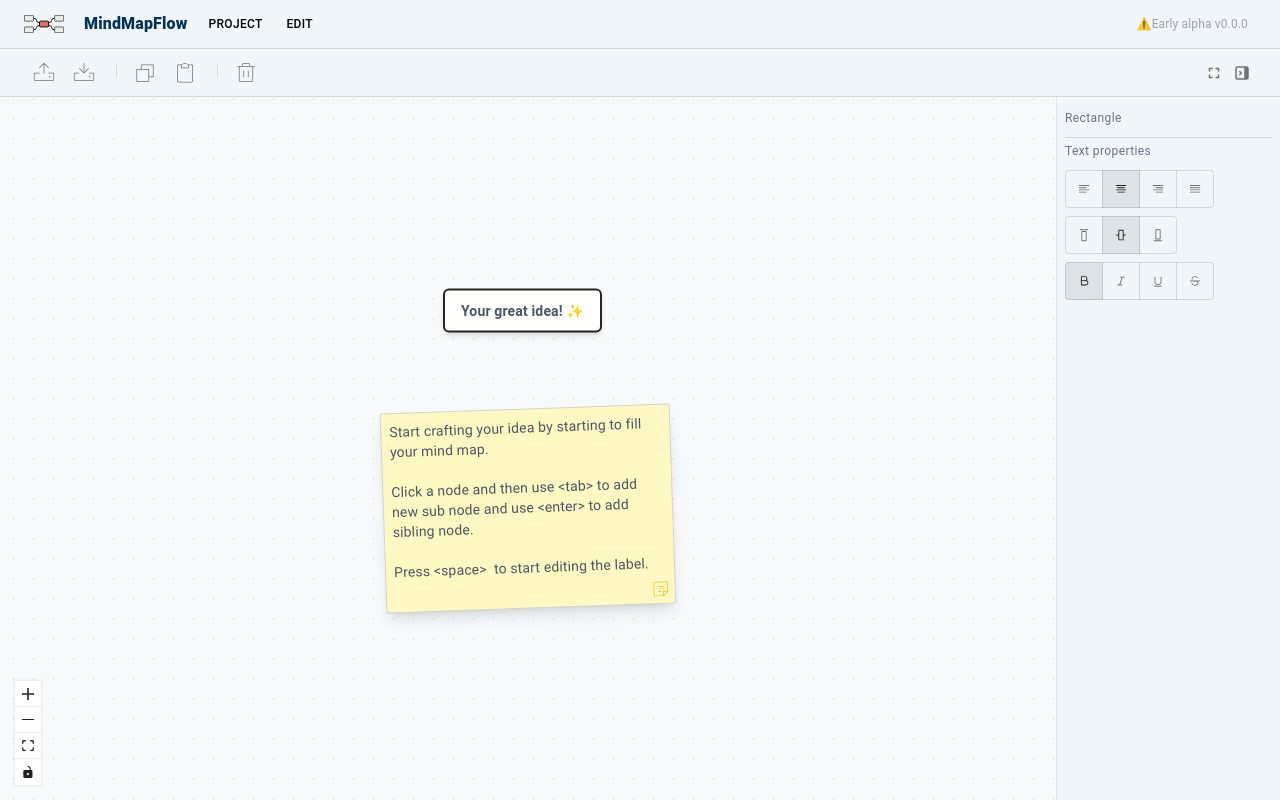
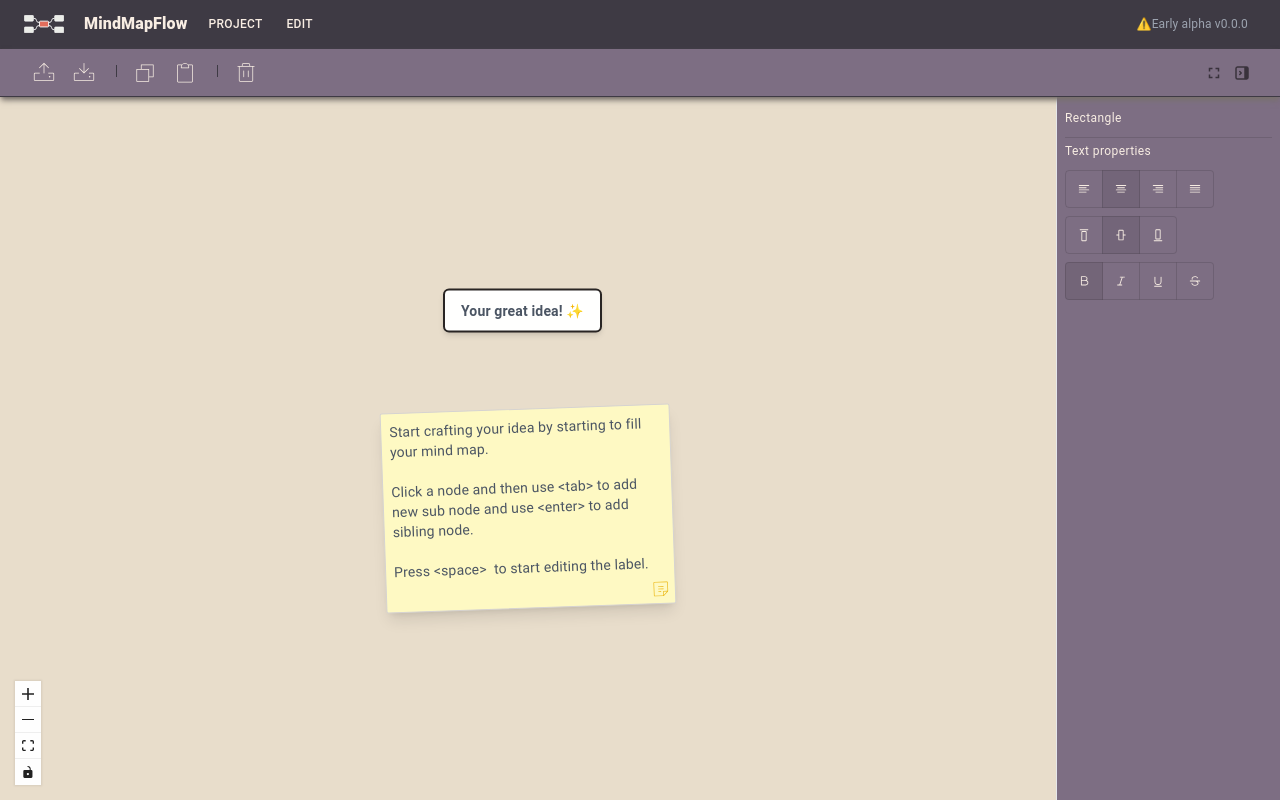
Before and after one commit to tlaukkanen/mindmapflow, a Next.js app: page /editor in a window 1280 px wide. Built offline with nearby package versions, Linux system fonts and the light colour scheme.

Commit message:
Add new mindmap flow images, update background colors, and refine navbar and toolbar styles

```diff
--- a/src/app/(home)/page.tsx
+++ b/src/app/(home)/page.tsx
@@ -25,7 +25,7 @@ export default function Home() {
             alt="Diagram"
             className="object-contain w-full h-fit "
             height={962}
-            src="/screens/screely-2025-01-18.png"
+            src="/home/mindmapflow_2025-01-24.png"
             width={1382}
           />
         </div>
--- a/src/components/editor/canvas.tsx
+++ b/src/components/editor/canvas.tsx
@@ -272,11 +272,11 @@ export default function Canvas({
         disableKeyboardA11y={true}
       >
         <Background
-          color="#aaaaaa"
+          color="#E8DDCB"
           gap={20}
           id="2"
           lineWidth={0.2}
-          variant={BackgroundVariant.Dots}
+          variant={BackgroundVariant.Lines}
         />
         <Controls />
       </ReactFlow>
--- a/src/components/editor/menubar.tsx
+++ b/src/components/editor/menubar.tsx
@@ -100,12 +100,12 @@ export const Menubar = ({
   return (
     <>
       <AppBar
-        className="bg-menuBar-background text-panels-text border-b border-solid border-0 border-panels-border shadow-none"
+        className="bg-menuBar-background shadow-stone-800 shadow-md text-panels-text border-b border-solid border-0 border-panels-border"
         elevation={0}
         position="sticky"
       >
         <MUIToolbar
-          className="bg-panels-background border-b  border-b-panels-border text-black"
+          className="bg-menuBar-background border-b  border-b-panels-border text-menuBar-text"
           variant="dense"
         >
           <Box
@@ -125,11 +125,11 @@ export const Menubar = ({
                 alt="Logo"
                 className="w-10 h-6 object-contain"
                 height={24}
-                src="/mindmapflow_icon.svg"
+                src="/mindmapflow_icon_white.svg"
                 width={32}
               />
               <Box width={12} />
-              <Typography className="font-extrabold">MindMapFlow</Typography>
+              <Typography className="font-extrabold text-menuBar-text">MindMapFlow</Typography>
             </Link>
             <div className="flex gap-0">
               <Button
--- a/src/components/editor/properties-panel.tsx
+++ b/src/components/editor/properties-panel.tsx
@@ -174,10 +174,10 @@ const PropertiesPanel = forwardRef<PropertiesPanelHandle, PropertiesPanelProps>(
     };
 
     return (
-      <div className="w-max-56 w-56 h-full border-solid border-0 border-l border-gray-200 p-0 bg-panels-background flex flex-col">
+      <div className="w-max-56 w-56 [&_button]:text-fallLight text-fallLight h-full border-solid border-0 border-l border-gray-200 p-0 bg-panels-background flex flex-col">
         <div className="overflow-y-auto flex-1">
           <div className="p-2 border-b border-gray-200 space-y-2">
-            <Typography className="text-gray-500" variant="caption">
+            <Typography variant="caption">
               {selectedNode
                 ? selectedNode.data.resourceType
                 : selectedEdge
@@ -227,25 +227,6 @@ const PropertiesPanel = forwardRef<PropertiesPanelHandle, PropertiesPanelProps>(
                 value={selectedEdge.label || ""}
                 onChange={(e) => onEdgeLabelChange(e.target.value)}
               />
-            )}
-
-            {skuOptions.length > 0 && selectedNode && (
-              <FormControl fullWidth margin="dense" size="small">
-                <InputLabel>SKU</InputLabel>
-                <Select
-                  className="bg-white"
-                  disabled={!selectedNode}
-                  label="SKU"
-                  value={selectedNode?.data.sku || ""}
-                  onChange={(e) => onSkuChange(e.target.value)}
-                >
-                  {skuOptions.map((sku) => (
-                    <MenuItem key={sku} value={sku}>
-                      {sku}
-                    </MenuItem>
-                  ))}
-                </Select>
-              </FormControl>
             )}
 
             {otherOptions.length > 0 && selectedNode && (
@@ -315,7 +296,7 @@ const PropertiesPanel = forwardRef<PropertiesPanelHandle, PropertiesPanelProps>(
             <Divider className="my-2" />
             {selectedEdge && (
               <>
-                <Typography className="text-gray-500" variant="caption">
+                <Typography variant="caption">
                   Line markers
                 </Typography>
                 <FormGroup>
@@ -399,7 +380,7 @@ const PropertiesPanel = forwardRef<PropertiesPanelHandle, PropertiesPanelProps>(
             )}
             {selectedNode && (
               <>
-                <Typography className="text-gray-500" variant="caption">
+                <Typography variant="caption">
                   Text properties
                 </Typography>
                 <FormGroup>
--- a/src/components/editor/toolbar.tsx
+++ b/src/components/editor/toolbar.tsx
@@ -36,12 +36,12 @@ export const Toolbar = ({
   onPaste,
 }: ToolbarProps) => {
   return (
-    <AppBar className="bg-panels-background" elevation={0} position="sticky">
+    <AppBar className="bg-toolBar-background shadow-stone-500 shadow-md" elevation={0} position="sticky">
       <MUIToolbar
-        className="bg-panels-background border-b border-solid border-0 border-b-panels-border"
+        className="bg-toolBar-background border-b border-solid border-0 border-b-panels-border text-toolBar-text"
         variant="dense"
       >
-        <Box className="flex-1">
+        <Box className="flex-1 [&_button]:text-fallLight">
           <IconButton
             aria-label="Save to memory"
             size="medium"
--- a/src/components/navbar.tsx
+++ b/src/components/navbar.tsx
@@ -32,7 +32,7 @@ export const Navbar = () => {
       position="sticky"
     >
       <Toolbar
-        className="bg-prussianBlue border-b border-b-panels-border text-white"
+        className="bg-menuBar-background shadow-md border-b border-b-panels-border text-white"
         variant="dense"
       >
         <Box
@@ -45,10 +45,10 @@ export const Navbar = () => {
         >
           <Box
             component="li"
-            sx={{ display: "flex", alignItems: "center", gap: 1 }}
+            sx={{ display: "flex", alignItems: "center", gap: 3 }}
           >
             <Link
-              className="flex text-white justify-start items-center gap-1"
+              className="flex text-white justify-start items-center gap-5"
               href="/"
               underline="none"
             >
@@ -81,14 +81,14 @@ export const Navbar = () => {
           </Box>
 
           <Button
-            color="primary"
+            className="bg-toolBar-background text-white"
             component={Link}
             href={siteConfig.internalLinks.editor}
             size="small"
             sx={{ display: { xs: "none", sm: "flex" } }}
             variant="contained"
           >
-            Try Alpha Editor 😊
+            Try early version 😊
           </Button>
         </Box>
 
@@ -123,13 +123,13 @@ export const Navbar = () => {
               <ListItem key={`${item}-${index}`} className="p-4">
                 {item.label === "Editor" ? (
                   <Button
-                    color="primary"
+                    className="bg-toolBar-background text-white"
                     component={Link}
                     href={siteConfig.internalLinks.editor}
                     size="large"
                     variant="contained"
                   >
-                    Alpha Editor!
+                    Try early version 😊
                   </Button>
                 ) : (
                   <Link
--- a/src/styles/globals.css
+++ b/src/styles/globals.css
@@ -14,7 +14,7 @@ body {
   min-height: 100vh;
   margin: 0;
   padding: 0;
-  background: linear-gradient(170deg, #4F88FF, #003459) fixed;
+  background: linear-gradient(170deg, #7D6E83, #3E3A44) fixed;
 }
 
 /*
--- a/tailwind.config.ts
+++ b/tailwind.config.ts
@@ -31,13 +31,27 @@ export default {
         prussianBlue: '#003459',
         richBlack: '#00171F',
 
+        // https://www.colourlovers.com/palette/292482/Terra
+        mindLight: '#E8DDCB',
+        mindMedium: '#CDB380',
+        mindDark: '#036564',
+        mindDarker: '#033649',
+        mindDarkest: '#031634',
+
+        // Fall https://colorhunt.co/palette/f8ede3dfd3c3d0b8a87d6e83
+        fallLight: '#F8EDE3',
+        fallMedium: '#DFD3C3',
+        fallDark: '#D0B8A8',
+        fallDarker: '#7D6E83',
+        fallDarkest: '#3E3A44',
+
         scrollbar: {
           thumb: 'panels-background',
           track: 'bg-gray-200',
         },
 
         // Brown to tea green
-        walnutBrown: '#6B6054',
+        lnutBrown: '#6B6054',
         battleshipGrey: '#929487',
         ashGray: '#A1B0AB',
         teaGreen: '#C3DAC3',
@@ -45,19 +59,25 @@ export default {
 
         // Editor colors
         panels: {
-          background: '#F0F6FA',
-          border: '#D6D9D4',
+          background: '#7D6E83',
+          border: '#3E3A44',
           text: '#00171F',
         },
 
         menuBar: {
-          background: '#EDF3F7',
-          border: '#d5d9d2',
-          text: '#00171F',
+          background: '#3E3A44',
+          border: '#3E3A44',
+          text: '#F8EDE3',
+        },
+
+        toolBar: {
+          background: '#7D6E83',
+          border: '#B08C45',
+          text: '#F8EDE3',
         },
 
         canvas: {
-          background: '#f7f9fb',
+          background: '#E8DDCB',
           backgroundBackup: '#FEFEFF',
           node: {
             background: '#FFFFFF',
```
Also changed, not shown: public/home/mindmapflow_2025-01-24.png (added), 1 other file (tests, documents, lock files or other folders).
